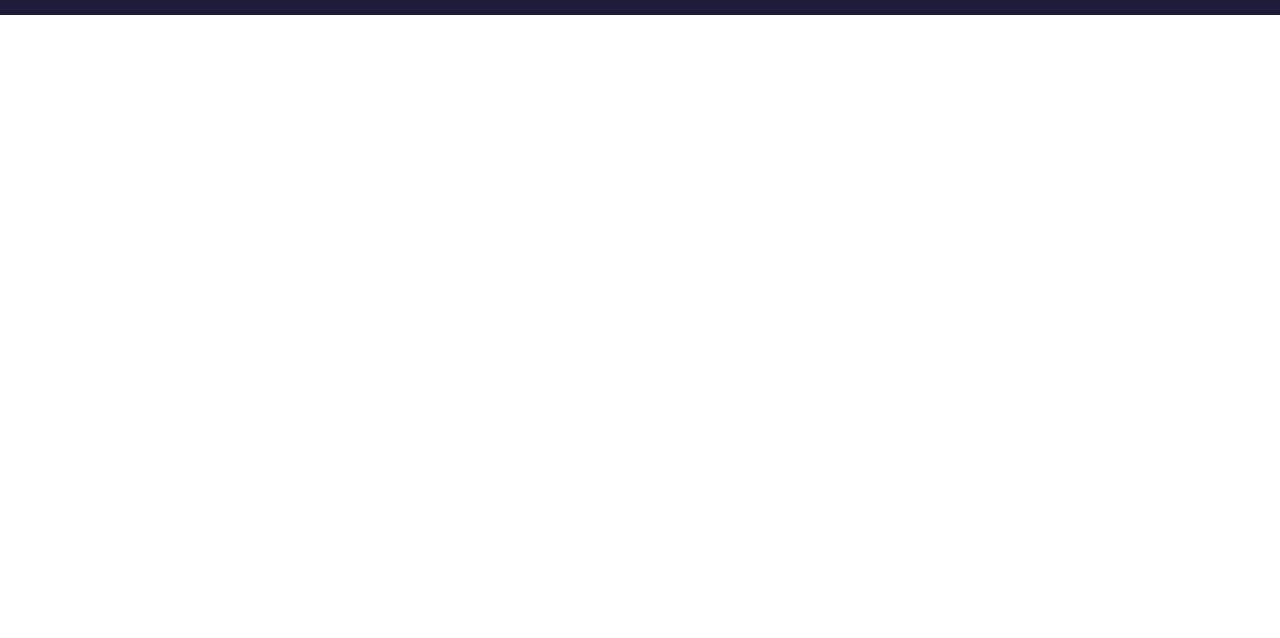
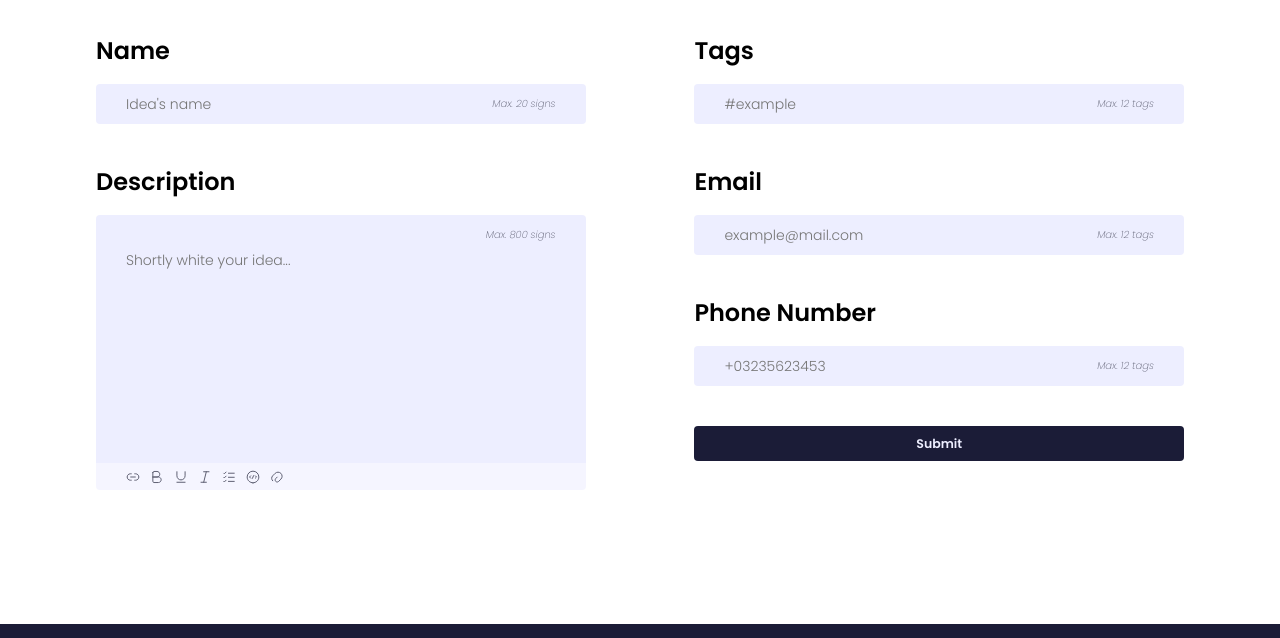
Before and after one commit to VetallS/Web-Template, a plain HTML site: page index.html in a window 1280 px wide. Shown: the part 3772-4410 px from the top of the page. Before the commit the page ends 3787 px from the top, so only its background shows below. Drawn offline with nearby package versions, Linux system fonts and the light colour scheme.

Commit message:
Complete 100% of original design

```diff
--- a/index.html
+++ b/index.html
@@ -135,7 +135,47 @@
             </div>
         </section>
         <section class="feedback">
+            <div class="container">
+                <h3>Name</h3>
+                <div class="input-feedback">
+                    <input placeholder="Idea's name">
+                    <p>Max. 20 signs</p>
+                </div>
+                <h3>Description</h3>
+                <div class="text-feedback">
+                    <textarea name="lalala" id="" placeholder="Shortly white your idea..." required></textarea>
+                    <p>Max. 800 signs</p>
+                    <div class="panel-feedback">
+                        <img src="img/link-panel.svg" alt="Link">
+                        <img src="img/bold-panel.svg" alt="Bold text">
+                        <img src="img/underline-panel.svg" alt="Underline text">
+                        <img src="img/italic-panel.svg" alt="Italic text">
+                        <img src="img/list-panel.svg" alt="List">
+                        <img src="img/code-panel.svg" alt="Code">
+                        <img src="img/paperclip-panel.svg" alt="File">
+                    </div>
+                </div>
 
+            </div>
+
+            <div class="container">
+                <h3>Tags</h3>
+                <div class="input-feedback">
+                    <input placeholder="#example">
+                    <p>Max. 12 tags</p>
+                </div>
+                <h3>Email</h3>
+                <div class="input-feedback">
+                    <input placeholder="example@mail.com">
+                    <p>Max. 12 tags</p>
+                </div>
+                <h3>Phone Number</h3>
+                <div class="input-feedback">
+                    <input placeholder="+03235623453">
+                    <p>Max. 12 tags</p>
+                </div>
+                <div class="button-3">Submit</div>
+            </div>
         </section>
     </main>
     <footer>
--- a/style.css
+++ b/style.css
@@ -33,6 +33,16 @@ h2 {
     line-height: 72px;
     margin: 0px 0px 32px 0px;
     color: #7579FF;
+}
+
+h3 {
+    font-family: 'Poppins', sans-serif;
+    font-style: normal;
+    font-weight: 600;
+    font-size: 24px;
+    line-height: 36px;
+    color: #000000;
+    margin: 0 0 15px 0;
 }
 
 .container {
@@ -420,6 +430,105 @@ header p {
     margin-top: 4%;
 }
 
+.feedback {
+    display: flex;
+    flex-direction: row;
+    justify-content: space-between;
+    align-items: flex-start;
+    padding: 128px 96px;
+    max-width: 1312px;
+    margin: 0 auto;
+}
+
+.feedback .container {
+    margin: 0;
+    padding: 0;
+    max-width: 500px;
+    width: 45%;
+}
+
+.input-feedback {
+    position: relative;
+    margin-bottom: 40px;
+}
+
+input, textarea {
+    width: calc(100% - 60px);
+    padding: 11px 30px;
+    background-color: #EDEEFF;
+    border-radius: 4px;
+    border: none;
+
+    font-family: 'Poppins', sans-serif;
+    font-style: normal;
+    font-weight: 300;
+    font-size: 14px;
+    line-height: 18px;
+    color: #5F6073;
+    resize: none;
+}
+
+textarea {
+    padding-top: 36px;
+    height: 228px;
+}
+
+.input-feedback p,
+.text-feedback p {
+    position: absolute;
+    right: 30px;
+    top: 2px;
+    z-index: 6;
+    font-family: 'Poppins', sans-serif;
+    font-style: italic;
+    font-weight: 275;
+    font-size: 10px;
+    line-height: 15px;
+
+}
+
+.button-3 {
+    background: #1B1C37;
+    width: 100%;
+    display: flex;
+    flex-direction: row;
+    justify-content: center;
+    align-items: center;
+    padding: 8.35px 0;
+    font-family: 'Poppins', sans-serif;
+    font-style: normal;
+    font-weight: 600;
+    font-size: 12.5217px;
+    line-height: 19px;
+    border-radius: 4px;
+
+    color: #EDEEFF;
+}
+
+.text-feedback {
+    margin: 0;
+    position: relative;
+}
+
+.panel-feedback {
+    overflow: hidden;
+    position: absolute;
+    left: 0px;
+    bottom: 0px;
+    display: flex;
+    flex-direction: row;
+    align-items: center;
+    gap: 10px;
+    width: calc(100% - 60px);
+    padding: 7px 30px 12px 30px;
+    border-radius: 0px 0px 4px 4px;
+    background: rgba(255, 255, 255, 0.4);
+}
+
+.panel-feedback img {
+    cursor: pointer;
+}
+
 footer {
     background: #1B1C37;
     height: 110px;
```
Also changed, not shown: img/bold-panel.svg (added), img/code-panel.svg (added), img/italic-panel.svg (added), img/link-panel.svg (added), img/list-panel.svg (added), img/paperclip-panel.svg (added), img/underline-panel.svg (added).
